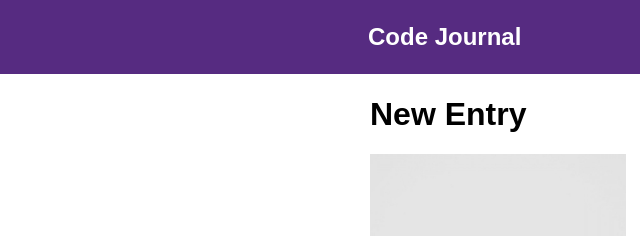
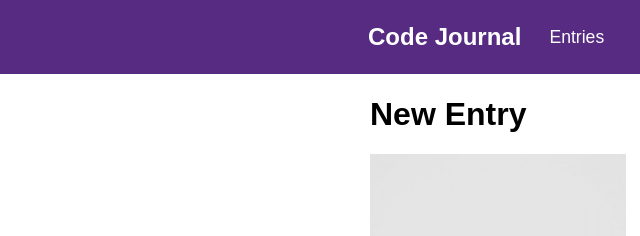
Before and after one commit to calvin-tran1/code-journal, a website: page index.html in a window 1280 px wide. Shown: the top 236 px of the page, 2-642 px from the left. Drawn offline with Linux system fonts and the light colour scheme.

Commit message:
added nav item to navbar for entries

```diff
--- a/css/layout.css
+++ b/css/layout.css
@@ -13,9 +13,17 @@
   flex-wrap: wrap;
 }
 
+.row-navbar {
+  display: flex;
+}
+
 .column-full,
 .column-half {
   width: 100%;
+}
+
+.column-half.header {
+  width: 40%;
 }
 
 .column-half.entries {
@@ -37,8 +45,9 @@
     width: 50%;
   }
 
-  .column-full.header {
+  .column-half.header {
     margin-left: 9em;
+    width: 22%;
   }
 
   .container.entries {
--- a/css/styles.css
+++ b/css/styles.css
@@ -48,7 +48,7 @@
   text-align: right;
 }
 
-button {
+.save-btn {
   color: white;
   background-color: rgba(86, 43, 129, 255);
   border-style: none;
@@ -78,3 +78,16 @@
 p {
   line-height: 1.5rem;
 }
+
+.entries-btn {
+  color: white;
+  background-color: rgba(86, 43, 129, 255);
+  border-style: none;
+  margin-top: 1.45rem;
+  font-size: 1.1rem;
+  cursor: pointer;
+}
+
+.hidden {
+  display: none;
+}
--- a/index.html
+++ b/index.html
@@ -18,15 +18,18 @@
 <body>
   <header>
     <div class="container">
-      <div class="row">
-        <div class="column-full header">
+      <div class="row-navbar">
+        <div class="column-half header">
           <h2>Code Journal</h2>
+        </div>
+        <div class="nav-entries">
+          <button type="button" class="entries-btn">Entries</button>
         </div>
       </div>
     </div>
   </header>
   <main>
-    <div data-view="entry-form" class="container">
+    <div data-view="entry-form" class="entry-form container">
       <div class="row">
         <div class="column-full">
           <form id="journal-form" method="post">
@@ -51,7 +54,7 @@
                 <label for="notes">Notes</label>
                 <textarea required rows="6" id="notes" name="notes"></textarea>
                 <div class="save-button">
-                  <button type="submit" id="save">SAVE</button>
+                  <button type="submit" class="save-btn">SAVE</button>
                 </div>
               </div>
             </div>
--- a/js/main.js
+++ b/js/main.js
@@ -1,11 +1,16 @@
 var $photoUrl = document.querySelector('#photo_url');
 var $form = document.querySelector('#journal-form');
 var $ul = document.querySelector('ul');
+var $entriesBtn = document.querySelector('.entries-btn');
+var $entryForm = document.querySelector('.entry-form');
 
+// start@photoURL updates placeholder img
 $photoUrl.addEventListener('input', function () {
   document.getElementById('img-placeholder').setAttribute('src', $photoUrl.value);
 });
+// end@photoURL updates placeholder img
 
+// start@submit form inputs to data
 $form.addEventListener('submit', function (event) {
   event.preventDefault();
 
@@ -21,7 +26,9 @@ $form.addEventListener('submit', function (event) {
 
   $form.reset();
 });
+// end@submit form inputs to data
 
+// start@dom creation for entries
 function journal(entry) {
   var $li = document.createElement('li');
   $ul.appendChild($li);
@@ -80,7 +87,9 @@ function journal(entry) {
 
   return $li;
 }
+// end@dom creation for entries
 
+// start@load dom content
 window.addEventListener('DOMContentLoaded', event => {
   for (var i = 0; i < data.entries.length; i++) {
     var journalEntries = journal(data.entries[i]);
@@ -88,3 +97,12 @@ window.addEventListener('DOMContentLoaded', event => {
     $ul.appendChild(journalEntries);
   }
 });
+// end@load dom content
+
+// start@nav entries
+$entriesBtn.addEventListener('click', function (e) {
+  if (e.target && e.target.matches('.entries-btn')) {
+    $entryForm.className = 'entry-form container hidden';
+  }
+});
+// end@nav entries
```
